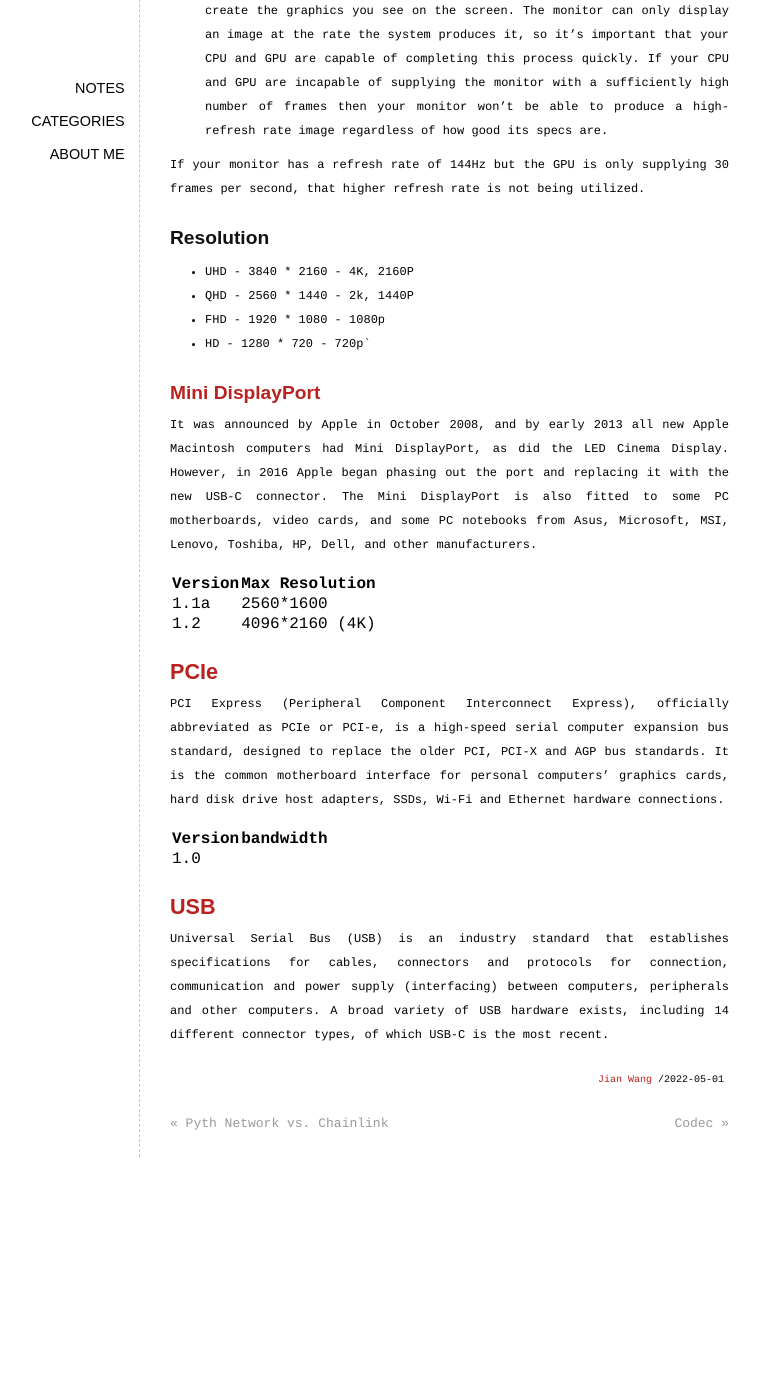
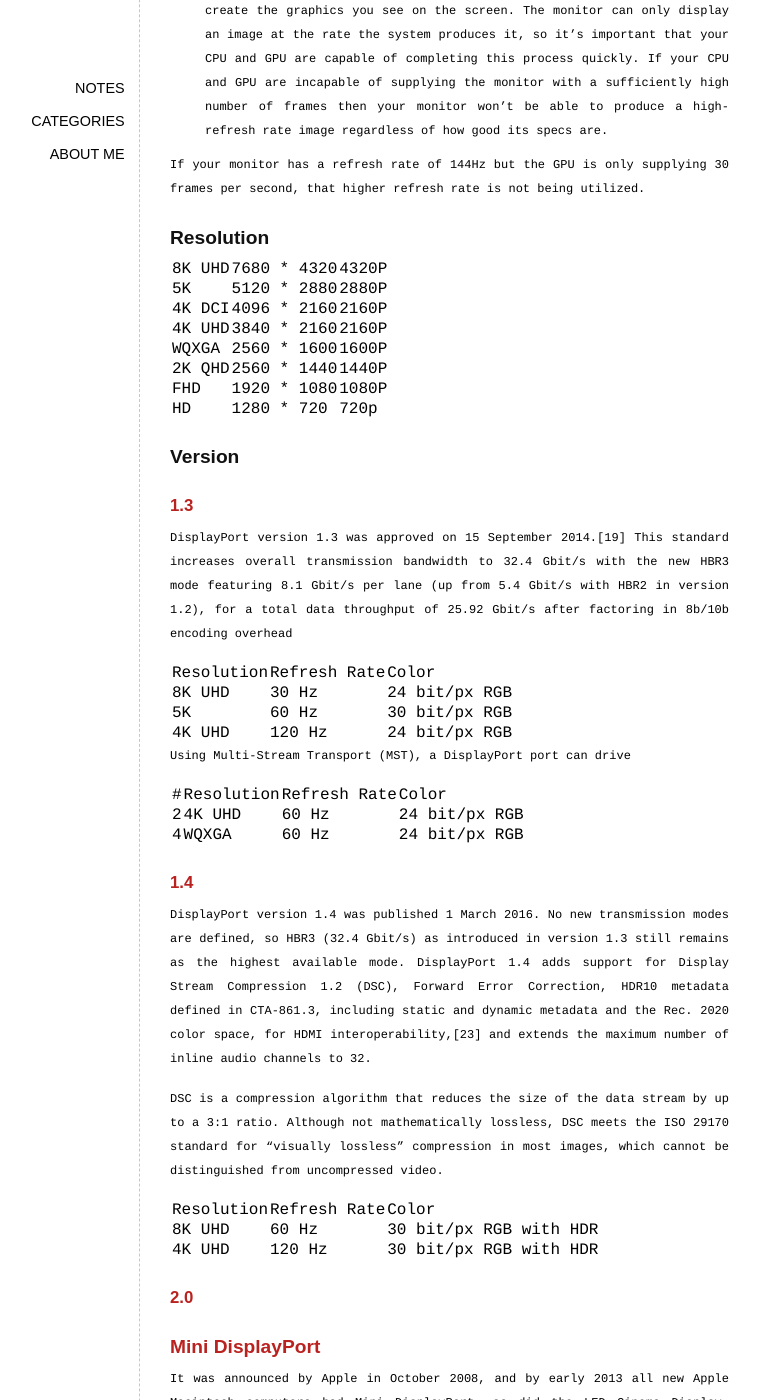
Before and after one commit to elan2wang/note, a Jekyll site: the page built from _posts/2022-05-01-cables.md, in a window 1280 px wide and 1400 px high, scrolled down 1060 px. Shown: the whole window, without its empty margins (111-871 px from the left). Built offline with Jekyll 4.4.1, drawn with Linux system fonts in a browser that asks for light colours; comment, search, counter and statistics services are not loaded; before the commit the page ends 2217 px from its top, so only the background shows below that.

Commit message:
update post

```diff
--- a/_posts/2022-05-01-cables.md
+++ b/_posts/2022-05-01-cables.md
@@ -9,8 +9,9 @@ categories:
 
 Thunderbolt is the brand name of a hardware interface for the connection of external peripherals to a computer. It has been developed by Intel, in collaboration with Apple. Thunderbolt combines PCI Express (PCIe) and DisplayPort (DP) into two serial signals, and additionally provides DC power, all in one cable. Up to six peripherals may be supported by one connector through various topologies
 
+|---------------+-----------+-----------|
 | Version       | Bandwidth | Connector |
-| ------------- | --------- | --------- |
+|---------------|-----------|-----------|
 | ThunderBolt 1 | 20 Gbit/s | Mini DisplayPort |
 | ThunderBolt 2 | 20 Gbit/s | Mini DisplayPort |
 | ThunderBolt 3 | 40 Gbit/s | USB-C |
@@ -20,7 +21,8 @@ Thunderbolt is the brand name of a hardware interface for the connection of exte
 
 DisplayPort (DP) is a digital display interface developed by a consortium of PC and chip manufacturers and standardized by the Video Electronics Standards Association (VESA). It is primarily used to connect a video source to a display device such as a computer monitor. It can also carry audio, USB, and other forms of data.
 
-DisplayPort was designed to replace VGA, FPD-Link, and Digital Visual Interface (DVI). It is backward compatible with other interfaces, such as HDMI and DVI, through the use of either active or passive adapters
+DisplayPort was designed to replace VGA, FPD-Link, and Digital Visual Interface (DVI). It is backward compatible with other interfaces,
+such as HDMI and DVI, through the use of either active or passive adapters
 
 ### [Refresh Rates](https://www.intel.com/content/www/us/en/gaming/resources/highest-refresh-rate-gaming.html)
 
@@ -37,10 +39,43 @@ If your monitor has a refresh rate of 144Hz but the GPU is only supplying 30 fra
 
 ### Resolution
 
-- UHD - 3840 * 2160 - 4K, 2160P
-- QHD - 2560 * 1440 - 2k, 1440P
-- FHD - 1920 * 1080 - 1080p
-- HD - 1280 * 720 - 720p`
+| 8K UHD | 7680 * 4320 | 4320P |
+| 5K     | 5120 * 2880 | 2880P |
+| 4K DCI | 4096 * 2160 | 2160P |
+| 4K UHD | 3840 * 2160 | 2160P |
+| WQXGA  | 2560 * 1600 | 1600P |
+| 2K QHD | 2560 * 1440 | 1440P |
+| FHD    | 1920 * 1080 | 1080P |
+| HD     | 1280 * 720  | 720p  |
+
+### Version
+
+#### [1.3](https://en.wikipedia.org/wiki/DisplayPort#1.3)
+
+DisplayPort version 1.3 was approved on 15 September 2014.[19] This standard increases overall transmission bandwidth to 32.4 Gbit/s with the new HBR3 mode featuring 8.1 Gbit/s per lane (up from 5.4 Gbit/s with HBR2 in version 1.2), for a total data throughput of 25.92 Gbit/s after factoring in 8b/10b encoding overhead
+
+| Resolution | Refresh Rate | Color         |
+| 8K UHD     | 30 Hz        | 24 bit/px RGB |
+| 5K         | 60 Hz        | 30 bit/px RGB |
+| 4K UHD     | 120 Hz       | 24 bit/px RGB |
+
+Using Multi-Stream Transport (MST), a DisplayPort port can drive
+
+| # | Resolution | Refresh Rate | Color         |
+| 2 | 4K UHD     | 60 Hz        | 24 bit/px RGB |
+| 4 | WQXGA      | 60 Hz        | 24 bit/px RGB |
+
+#### [1.4](https://en.wikipedia.org/wiki/DisplayPort#1.4)
+
+DisplayPort version 1.4 was published 1 March 2016. No new transmission modes are defined, so HBR3 (32.4 Gbit/s) as introduced in version 1.3 still remains as the highest available mode. DisplayPort 1.4 adds support for Display Stream Compression 1.2 (DSC), Forward Error Correction, HDR10 metadata defined in CTA-861.3, including static and dynamic metadata and the Rec. 2020 color space, for HDMI interoperability,[23] and extends the maximum number of inline audio channels to 32.
+
+DSC is a compression algorithm that reduces the size of the data stream by up to a 3:1 ratio. Although not mathematically lossless, DSC meets the ISO 29170 standard for "visually lossless" compression in most images, which cannot be distinguished from uncompressed video.
+
+| Resolution | Refresh Rate | Color                  |
+| 8K UHD     | 60 Hz        | 30 bit/px RGB with HDR |
+| 4K UHD     | 120 Hz       | 30 bit/px RGB with HDR |
+
+#### [2.0](https://en.wikipedia.org/wiki/DisplayPort#2.0)
 
 
 ### [Mini DisplayPort](https://en.wikipedia.org/wiki/Mini_DisplayPort)
@@ -51,7 +86,6 @@ It was announced by Apple in October 2008, and by early 2013 all new Apple Macin
 | ------- | -------------- |
 | 1.1a    | 2560*1600      |
 | 1.2     | 4096*2160 (4K) |
-
 
 ## [PCIe](https://en.wikipedia.org/wiki/PCI_Express#History_and_revisions)
 
```
